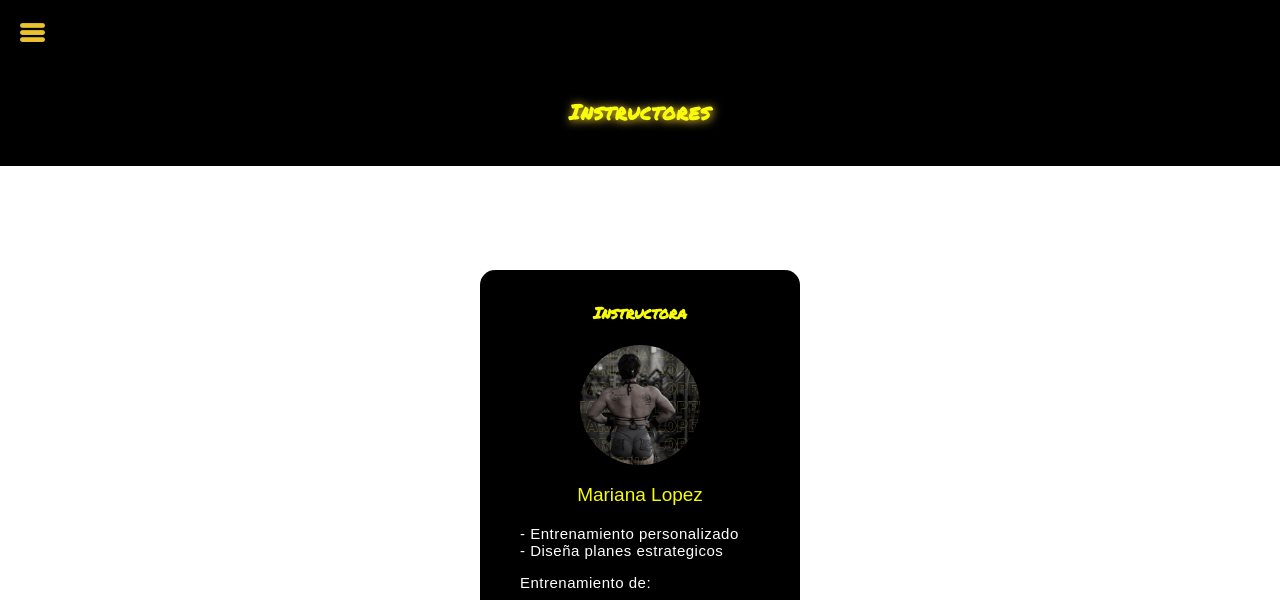
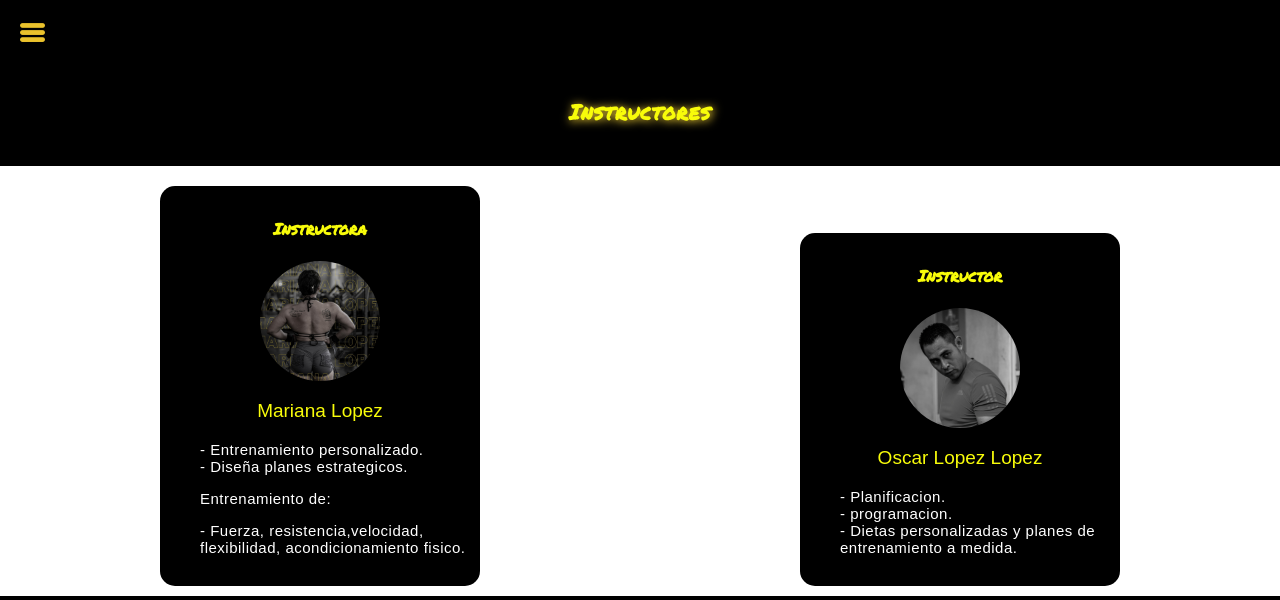
Before and after one commit to guisus8d/MrGym, an Astro site: page /Servicios in a window 1280 px wide. Shown: the top 600 px of the page. Built offline with nearby package versions, Linux system fonts and the light colour scheme; Astro itself is replaced by a stand-in of ours.

Commit message:
actuallizacion de 10:27p,m

```diff
--- a/src/components/contenido-servicios.astro
+++ b/src/components/contenido-servicios.astro
@@ -20,14 +20,29 @@ import '@fontsource/permanent-marker';
 <center><p class="nombre-del-instructor">Mariana Lopez</p></center>
 <nav class="contenedor-de-informacion-del-instructor">
 
-<li>- Entrenamiento personalizado</li>
-<li>- Diseña planes estrategicos</li>
+<li>- Entrenamiento personalizado.</li>
+<li>- Diseña planes estrategicos.</li>
 <p>Entrenamiento de:</p>
 <li>- Fuerza, resistencia,velocidad, flexibilidad, acondicionamiento fisico.</li>
 
 </nav>
+</div>
 
+
+
+<div class="card-instructor">
+<center><h4>Instructor</h4></center>
+<div class="fondo-de-card-instructor"></div>
+<center><p class="nombre-del-instructor">Oscar Lopez Lopez</p></center>
+<nav class="contenedor-de-informacion-del-instructor">
+
+<li>- Planificacion.</li>
+<li>- programacion.</li>
+<li>- Dietas personalizadas y planes de <br>entrenamiento a medida.</li>
+
+</nav>
 </div>
+
 
 
 
@@ -37,11 +52,11 @@ import '@fontsource/permanent-marker';
 .Contenido-Servicios {
     position: relative;
     width: 100%;
-    height: 100%;
     background: white;
     display: flex;
     justify-content: center;
-    align-items: center;
+    align-items: ce=nter;
+    flex-wrap: wrap;
 
 }
 .Titulo-de-la-pagina {
@@ -52,7 +67,7 @@ import '@fontsource/permanent-marker';
   text-align: center;
   padding-top: 20px;
   padding-bottom: 20px;
-  position: absolute;
+  position: relative;
   top: 0px;
   letter-spacing: 0.9px;
   font-size: 14px;
@@ -99,8 +114,12 @@ h4{
   max-width: 300px;
   margin: auto;
   padding: 10px;
+  padding-bottom: 30px;
   background: black;
   border-radius: 15px;
+  position: relative;
+  top: 20px;
+  margin-bottom: 30px;
 }
 
 
@@ -114,4 +133,14 @@ h4{
   margin: auto;
 
 }
+
+.fondo-de-card-instructor{
+  width: 120px;
+  height: 120px;
+  background: url('../assets/instructores/fondo-card-instructor.jpeg') no-repeat center center;
+  background-size: cover;
+  position: relative;
+  border-radius: 50%;
+  margin: auto;
+}
 </style>
```
Also changed, not shown: src/assets/instructores/fondo-card-instructor.jpeg (added).
